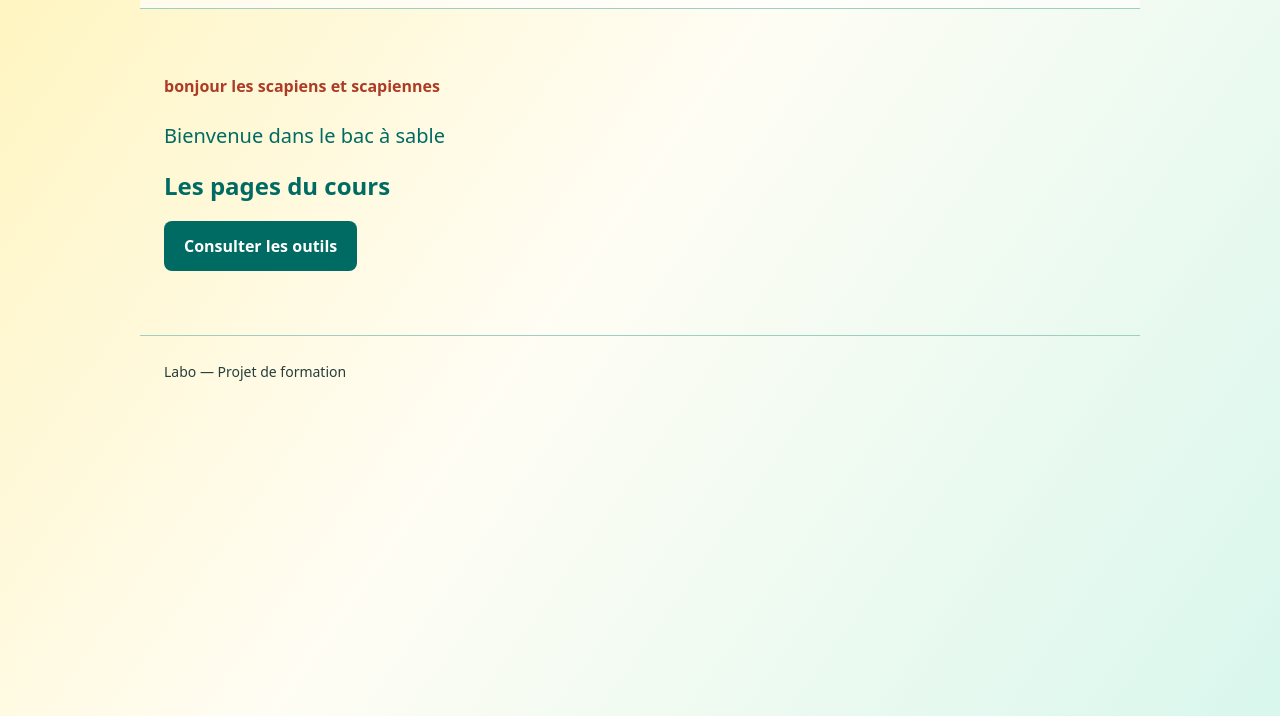
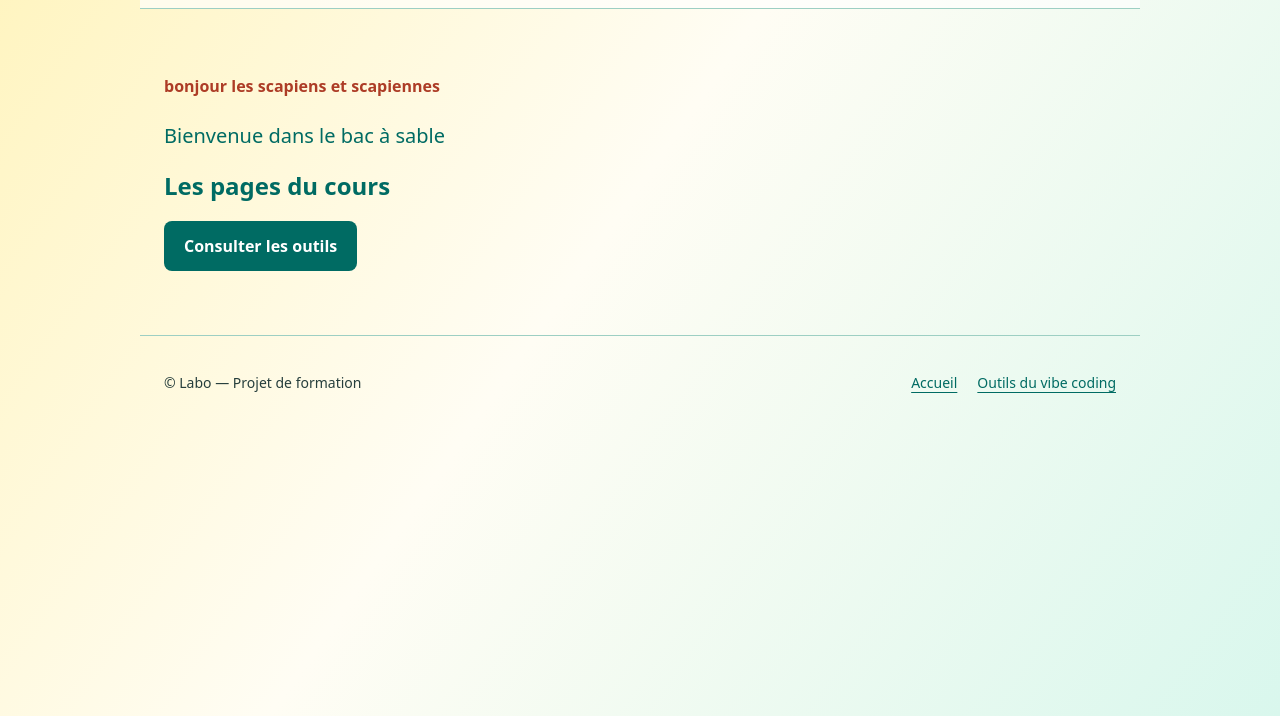
Before and after one commit to seayousooon/Labo, a plain HTML site: page index.html in a window 1280 px wide. Shown: the part 84-800 px from the top of the page. Drawn offline with Linux system fonts and the light colour scheme.

Commit message:
Add consistent site footer to index.html

```diff
--- a/index.html
+++ b/index.html
@@ -24,7 +24,7 @@ a:focus-visible{outline:3px solid #ad3c26;outline-offset:4px}
 .skip{position:absolute;left:16px;top:-100px;background:white;padding:12px;z-index:10}.skip:focus{top:12px}
 section+section{margin-top:40px}footer{border-top:1px solid #9dcfc3;font-size:14px}
 @media(max-width:650px){.grid,.tools{grid-template-columns:1fr}header,main,footer{padding:20px}main{padding-top:32px}}
-</style>
+footer.site-footer{border-top:1px solid #9dcfc3;font-size:14px;display:flex;align-items:center;justify-content:space-between;gap:16px;flex-wrap:wrap}footer.site-footer p{margin:0}footer.site-footer nav{display:flex;gap:20px;flex-wrap:wrap}footer.site-footer nav a{min-height:44px;display:inline-flex;align-items:center}</style>
 </head>
 <body>
 <a class="skip" href="#contenu">Aller au contenu</a>
@@ -37,6 +37,6 @@ section+section{margin-top:40px}footer{border-top:1px solid #9dcfc3;font-size:14
 <a class="button" href="./outils.html">Consulter les outils</a>
 </section>
 </main>
-<footer>Labo — Projet de formation</footer>
+<footer class="site-footer"><p>© Labo — Projet de formation</p><nav aria-label="Navigation du pied de page"><a href="./index.html">Accueil</a><a href="./outils.html">Outils du vibe coding</a></nav></footer>
 </body>
 </html>
```
